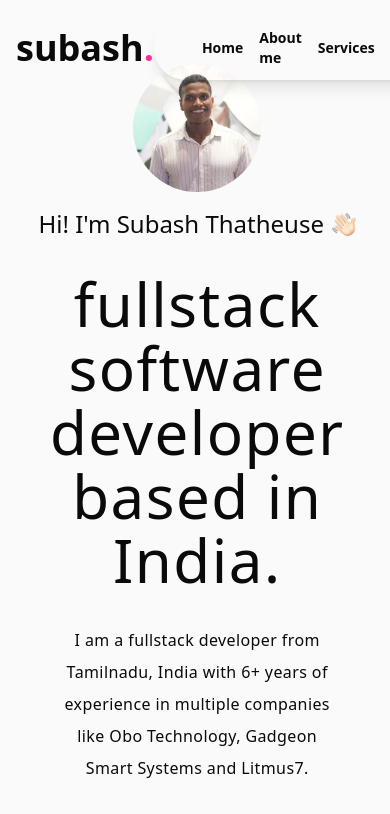
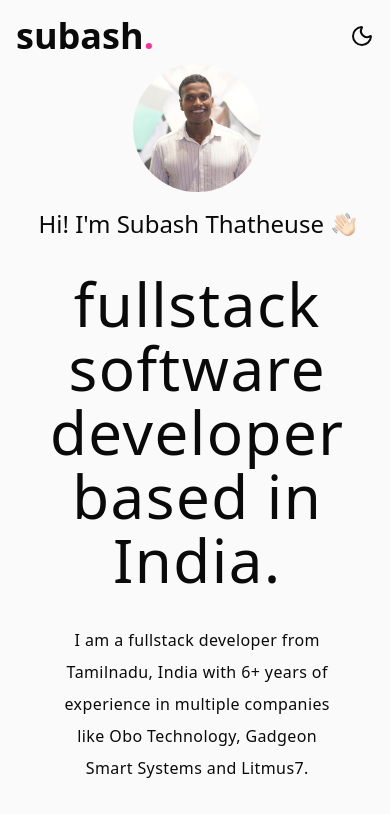
Before and after one commit to subashf23s/github-profile-subash, a React (Vite) app: page / in a window 390 px wide. Shown: the top 814 px of the page. Built offline with nearby package versions, Linux system fonts and the light colour scheme.

Commit message:
responsive header

```diff
--- a/src/components/ui/header.tsx
+++ b/src/components/ui/header.tsx
@@ -29,7 +29,7 @@ const Header = () => {
       className={`container flex items-center justify-between py-4 fixed top-0 left-0 right-0 z-10 ${scrolled && "shadow-md backdrop-blur-2xl"}`}
     >
       <Logo />
-      <nav className=" shadow-lg dark:shadow-pink-500 px-12 py-3 rounded-full">
+      <nav className="hidden md:block shadow-lg dark:shadow-pink-500 px-12 py-3 rounded-full">
         <ul className="flex items-center gap-4">
           {linkItems.map((e) => (
             <li key={e.id} className="text-sm font-semibold cursor-pointer ">
```
